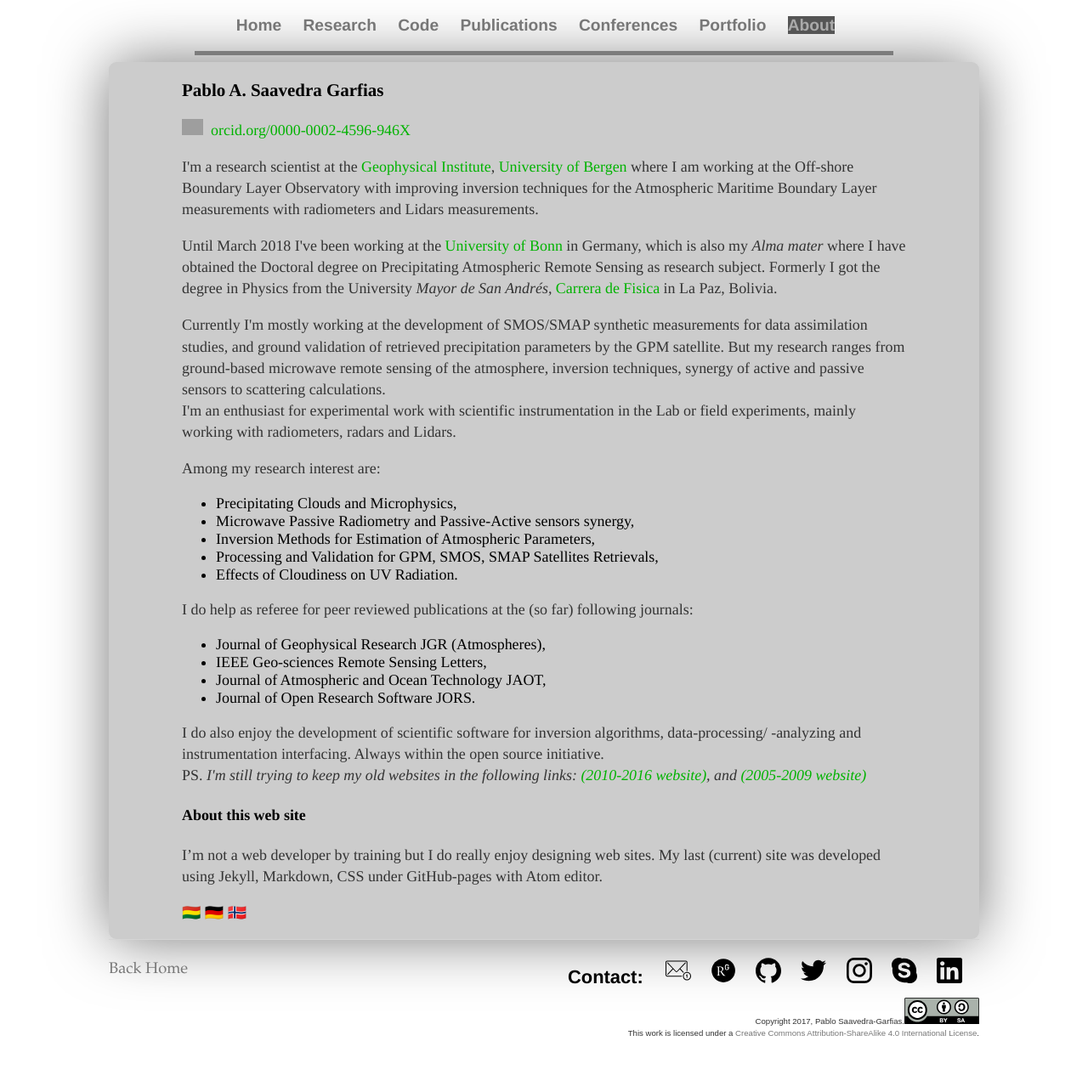
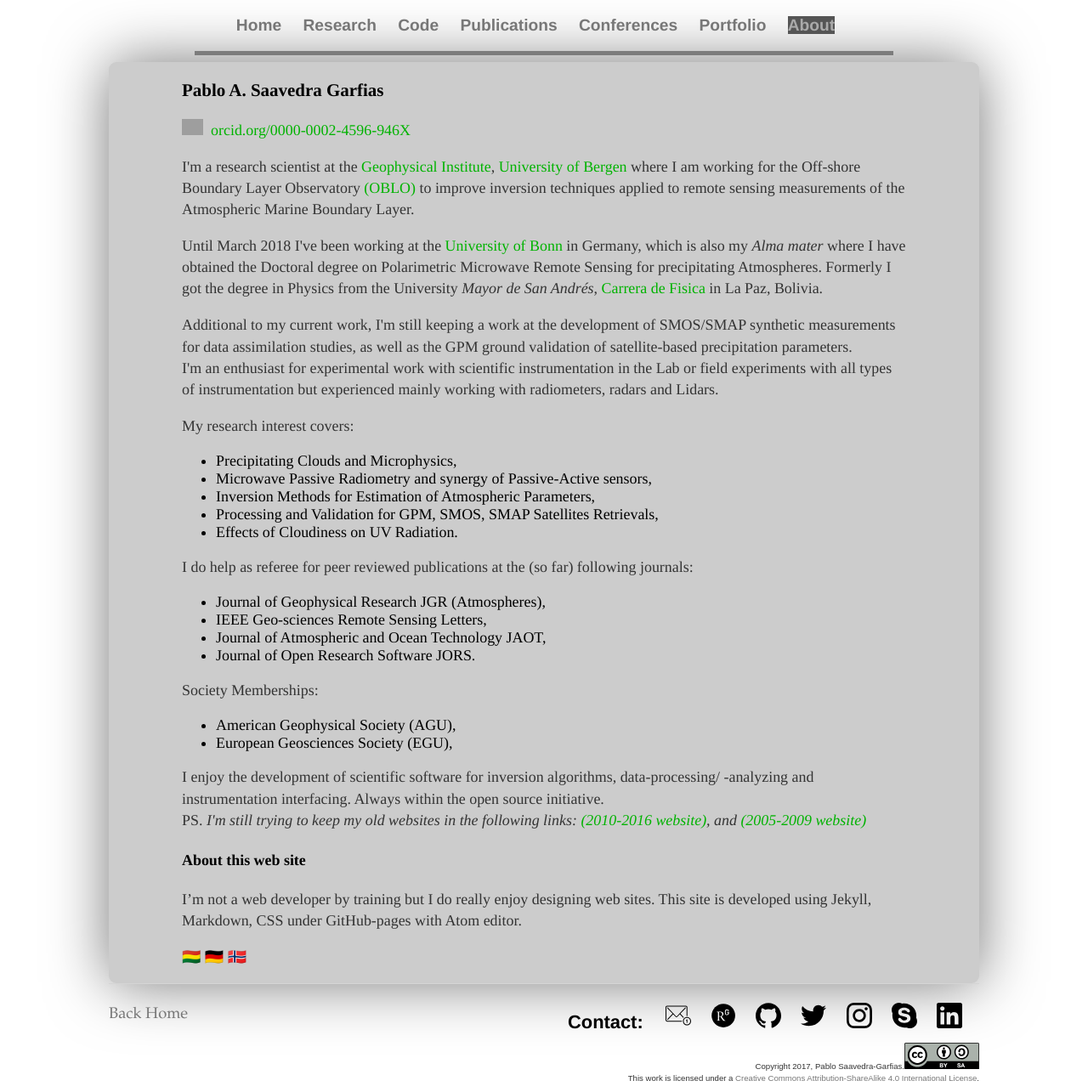
Before and after one commit to pablosaa/pablosaa.github.io, a Jekyll site: the page built from about.md, in a window 1280 px wide. Shown: the whole page at 85% size. Built offline with Jekyll 4.4.1, drawn with Linux system fonts in a browser that asks for light colours; before the commit the page ends 1232 px from its top, so only the background shows below that; grey boxes are pictures that could not be loaded.

Commit message:
Include hatpro_dabinio, small editions for About, codes and projects

```diff
--- a/about.md
+++ b/about.md
@@ -7,20 +7,20 @@
 
 <a href="https://orcid.org/0000-0002-4596-946X" target="orcid.widget" rel="noopener noreferrer" style="vertical-align:top;"><img src="https://orcid.org/sites/default/files/images/orcid_16x16.png" style="width:1.4em;margin-right:.5em;" alt="ORCID iD icon">orcid.org/0000-0002-4596-946X</a>
 <p>
-I'm a research scientist at the <a href="https://www.uib.no/gfi" title="Geofysisk Institutt (GFI)">Geophysical Institute</a>, <a href="https://uib.no" title="Universitetet i Bergen (UiB)">University of Bergen</a> where I am working at the Off-shore Boundary Layer Observatory with improving inversion techniques for the Atmospheric Maritime Boundary Layer measurements with radiometers and Lidars measurements.
+I'm a research scientist at the <a href="https://www.uib.no/gfi" title="Geofysisk Institutt (GFI)">Geophysical Institute</a>, <a href="https://uib.no" title="Universitetet i Bergen (UiB)">University of Bergen</a> where I am working for the Off-shore Boundary Layer Observatory <a href="https://oblo.w.uib.no/" title="Off-shore Boundary Layer Observatory">(OBLO)</a> to improve inversion techniques applied to remote sensing measurements of the Atmospheric Marine Boundary Layer.
 </p>
 <p>
 Until March 2018 I've been working at the <a title="Alma Mater" href="https://uni-bonn.de">University of Bonn</a>
-in Germany, which is also my <em>Alma mater</em> where I have obtained the Doctoral degree on Precipitating Atmospheric Remote Sensing as research subject. Formerly I got the degree in Physics from the University <em>Mayor de San Andrés</em>, <a title="Alma Mater Fisica" href="http://www.fiumsa.edu.bo">Carrera de Fisica</a>  in La Paz, Bolivia.<br/>
+in Germany, which is also my <em>Alma mater</em> where I have obtained the Doctoral degree on Polarimetric Microwave Remote Sensing for precipitating Atmospheres. Formerly I got the degree in Physics from the University <em>Mayor de San Andrés</em>, <a title="Alma Mater Fisica" href="http://www.fiumsa.edu.bo">Carrera de Fisica</a>  in La Paz, Bolivia.<br/>
 </p>
 <p>
-Currently I'm mostly working at the development of SMOS/SMAP synthetic measurements for data assimilation studies, and ground validation of retrieved precipitation parameters by the GPM satellite. But my research ranges from ground-based microwave remote sensing of the atmosphere, inversion techniques, synergy of active and passive sensors to scattering calculations.<br/>
-I'm an enthusiast for experimental work with scientific instrumentation in the Lab or field experiments, mainly working with radiometers, radars and Lidars.<br/>
+Additional to my current work, I'm still keeping a work at the development of SMOS/SMAP synthetic measurements for data assimilation studies, as well as the GPM ground validation of satellite-based precipitation parameters.<br/>
+I'm an enthusiast for experimental work with scientific instrumentation in the Lab or field experiments with all types of instrumentation but experienced mainly working with radiometers, radars and Lidars.<br/>
 </p>
-<p> Among my research interest are:
+<p> My research interest covers:
 <ul>
   <li> Precipitating Clouds and Microphysics,</li>
-  <li> Microwave Passive Radiometry and Passive-Active sensors synergy,</li>
+  <li> Microwave Passive Radiometry and synergy of Passive-Active sensors,</li>
   <li> Inversion Methods for Estimation of Atmospheric Parameters,</li>
   <li> Processing and Validation for GPM, SMOS, SMAP Satellites Retrievals,</li>
   <li> Effects of Cloudiness on UV Radiation.</li>
@@ -34,8 +34,16 @@
   <li> Journal of Atmospheric and Ocean Technology JAOT,</li>
   <li> Journal of Open Research Software JORS.</li>
 </ul>
+<p>Society Memberships:</p>
+<ul>
+  <li> American Geophysical Society (AGU),</li>
+  <li> European Geosciences Society (EGU),</li>
+  <!-- <li> Norwegian Physical Society, </li>
+  <li> Deutsche Physikalishe Geselshaft (DFG),</li>
+  -->
+</ul>
 <p>
-I do also enjoy the development of scientific software for inversion algorithms, data-processing/ -analyzing and instrumentation interfacing. Always within the open source initiative.<br/>
+I enjoy the development of scientific software for inversion algorithms, data-processing/ -analyzing and instrumentation interfacing. Always within the open source initiative.<br/>
 PS. <em>I'm still trying to keep my old websites in the following links:
 <a title="2010-2017 MIUB website" href="{{site.PDFmiub}}" target="\_blank">(2010-2016 website)</a>, and
 <a title="2005-2009 was at Yahoo-pages" href="http://www2.meteo.uni-bonn.de/admirari" target="\_blank">(2005-2009 website)</a>
@@ -43,7 +51,7 @@
 <br/>
 </p>
 <h4> About this web site </h4>
-I'm not a web developer by training but I do really enjoy designing web sites. My last (current) site was developed using Jekyll, Markdown, CSS under GitHub-pages with Atom editor.
+I'm not a web developer by training but I do really enjoy designing web sites. This site is developed using Jekyll, Markdown, CSS under GitHub-pages with Atom editor.
 
   🇧🇴 🇩🇪 🇳🇴
 
```
Also changed, not shown: _includes/thecodes/hatpro_dabinio.md (added, +5 -0 lines), codes.md (+4 -0 lines), projects.md (+7 -7 lines).
